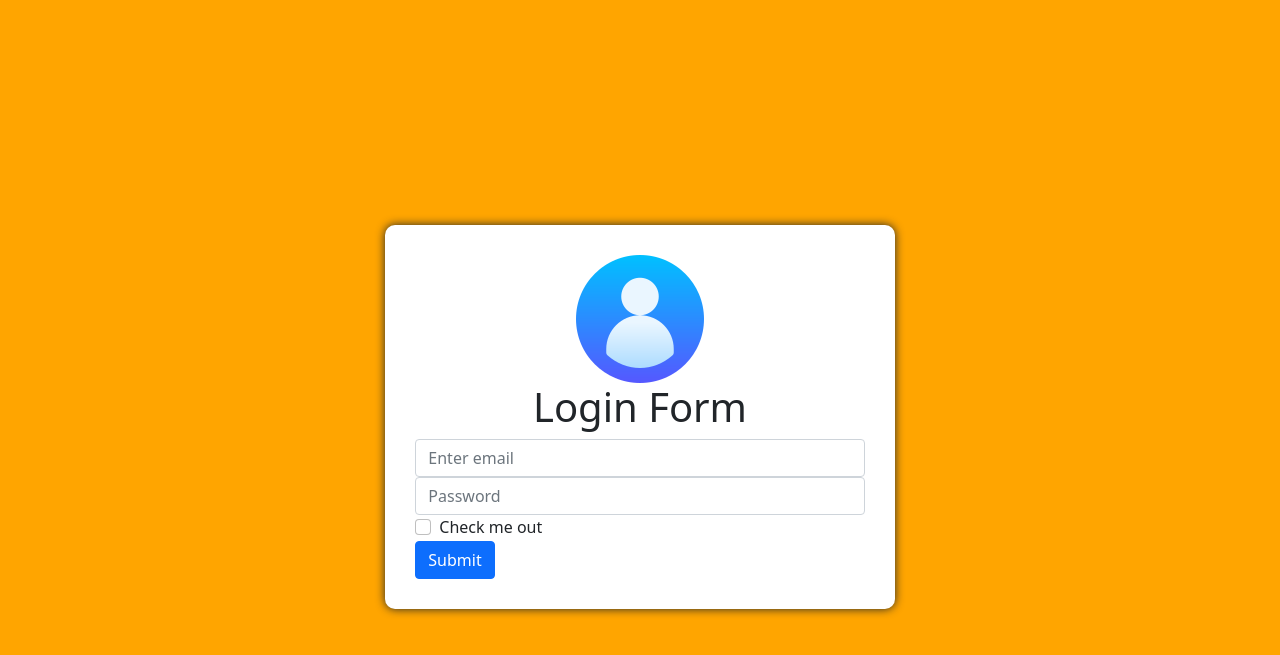
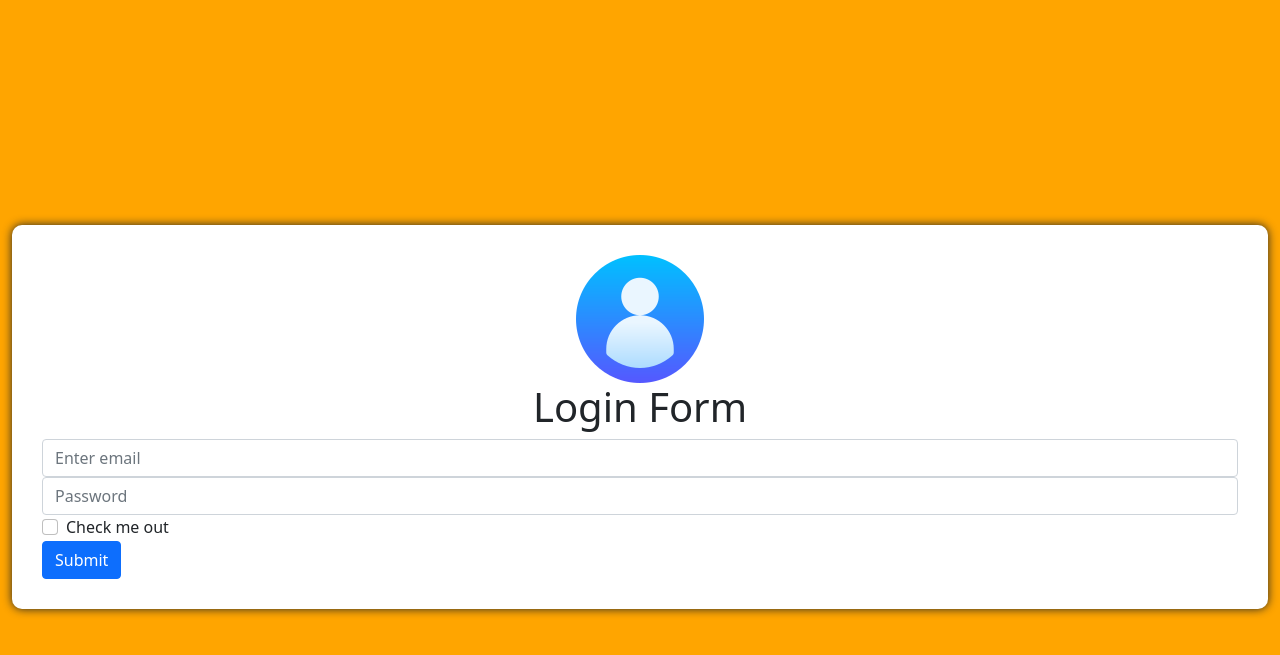
Before and after one commit to Rama1399/SigninForm, a Jekyll site: the page index.html, which Jekyll copies as it is, in a window 1280 px wide. Shown: the top 655 px of the page. Built offline with Jekyll 4.4.1, drawn with Linux system fonts in a browser that asks for light colours.

Commit message:
Update index.html

```diff
--- a/index.html
+++ b/index.html
@@ -7,7 +7,7 @@
 </head>
 <body> <section class="container-fluid">
 	<section class="row justify-content-center">
-		<section class="col-14 col-sm-8 col-md-5">
+		<section>
 
 
 			<form class="form-container">
```
